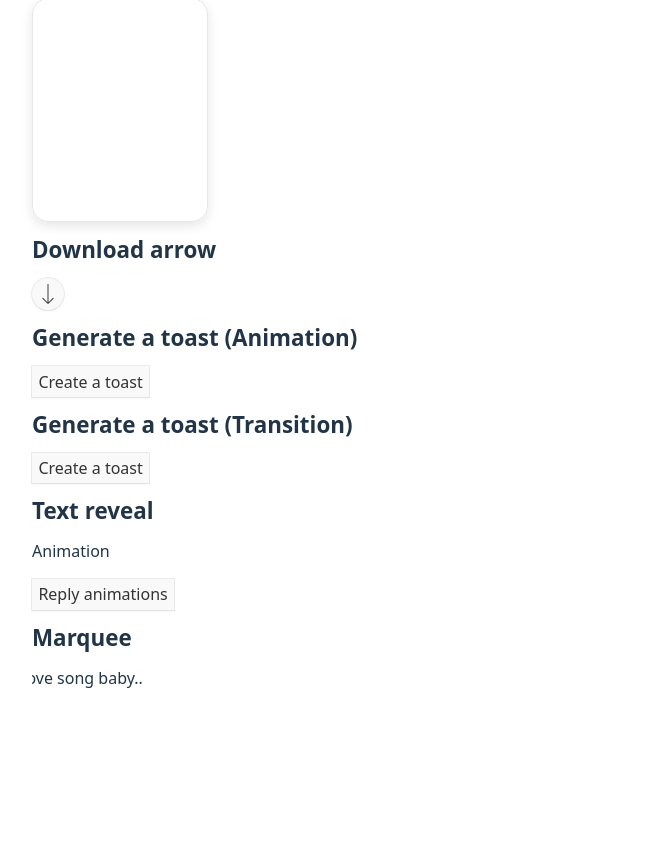
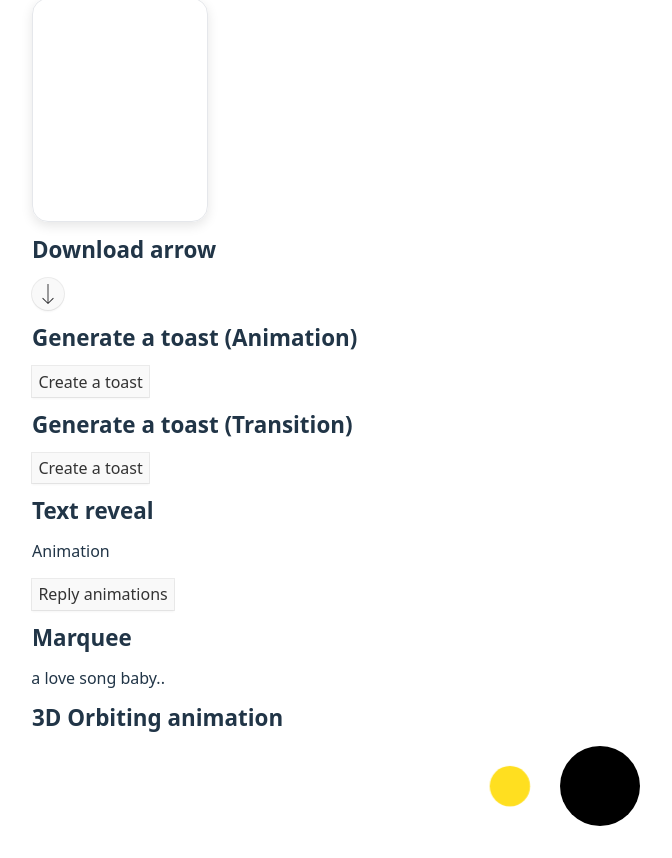
Before and after one commit to vsashyn/animations-dev, a React (Vite) app: page / in a window 1280 px wide. Shown: the part 704-1562 px from the top of the page, without its empty margins (0-672 px from the left). Before the commit the page ends 1426 px from the top, so only its background shows below. Built offline with nearby package versions, Linux system fonts and the light colour scheme.

Commit message:
Add 3D Orbiting

```diff
--- a/src/App.tsx
+++ b/src/App.tsx
@@ -7,6 +7,7 @@ import ToastAnimated from "./components/ToastAnimated";
 import ToastTransitioned from "./components/ToastTransitioned";
 import TextReveal from "./components/TextReveal";
 import { Marquee } from "./components/Marquee";
+import { Orbiting } from "./components/Orbiting";
 
 function App() {
   const [overlay, setOverlay] = useState(false);
@@ -140,6 +141,8 @@ function App() {
       <TextReveal></TextReveal>
       <h2 className="font-bold">Marquee</h2>
       <Marquee></Marquee>
+      <h2 className="font-bold">3D Orbiting animation</h2>
+      <Orbiting></Orbiting>
     </>
   );
 }
--- /dev/null
+++ b/src/components/Orbiting.css
@@ -0,0 +1,28 @@
+.o-wrap {
+    /* responsible for perspective to the small element - makes it bigger and smaller */
+    perspective: 400px;
+    /* keeps 3D */
+    transform-style: preserve-3d;
+    position: relative;
+    display: flex;
+    justify-content: center;
+    height: 80px;
+}
+.small {
+    position: absolute;
+    top: 50%;
+    animation: rotation 3s linear;
+    animation-iteration-count: infinite;
+}
+
+@keyframes rotation {
+    0% {
+        /* rotateY overrides themselves, translateZ increases distance from Y axis */
+        transform: translate(-50%, -50%) rotateY(0deg) translateZ(100px)
+            rotateY(360deg);
+    }
+    100% {
+        transform: translate(-50%, -50%) rotateY(360deg) translateZ(100px)
+            rotateY(0deg);
+    }
+}
--- /dev/null
+++ b/src/components/Orbiting.tsx
@@ -0,0 +1,7 @@
+import "./Orbiting.css"
+export const Orbiting = () => {
+    return <div className="o-wrap">
+        <div className="h-20 w-20 rounded-full bg-black big"></div>
+        <div className="h-8 w-8 rounded-full bg-yellow-300 small"></div>
+    </div>
+}
```
